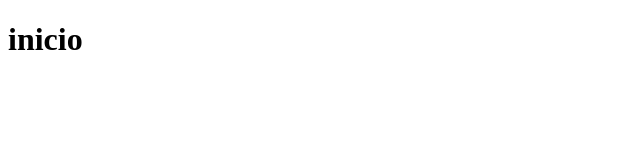
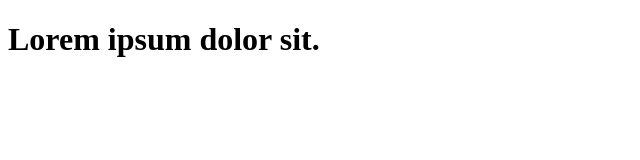
Before and after one commit to irc7/eliminar, a plain HTML site: page index.html in a window 1280 px wide. Shown: the whole page, without its empty margins (0-640 px from the left). Drawn offline with Linux system fonts and the light colour scheme.

Commit message:
solucion conflicto index2

```diff
--- a/index.html
+++ b/index.html
@@ -6,6 +6,6 @@
     <title>Document</title>
 </head>
 <body>
-    <h1>inicio</h1>
+    <h1>Lorem ipsum dolor sit.</h1>
 </body>
 </html>
```
